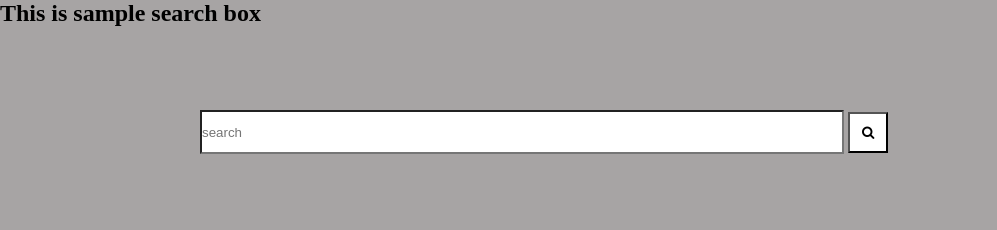
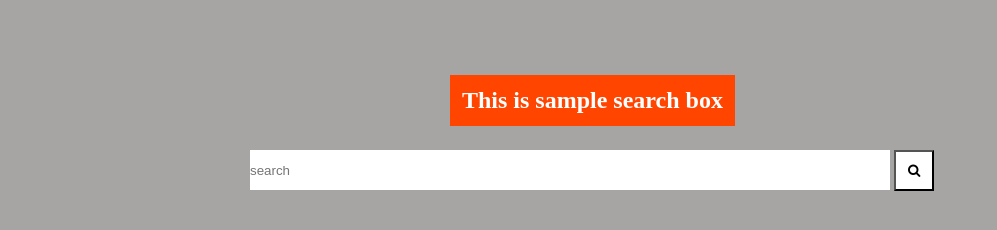
Before and after one commit to krishnamohan-code/SearchEngine, a plain HTML site: page index.html in a window 1280 px wide. Shown: the whole page, without its empty margins (0-997 px from the left). Drawn offline with nearby package versions, Linux system fonts and the light colour scheme.

Commit message:
completed

```diff
--- a/index.html
+++ b/index.html
@@ -6,7 +6,7 @@
   <script src="http://code.jquery.com/jquery-latest.js"></script>
     <link rel="stylesheet" href="https://cdnjs.cloudflare.com/ajax/libs/font-awesome/4.7.0/css/font-awesome.min.css">
     <link rel="stylesheet" href="task.css">
-    <title>search</title>
+    <title>Search Engine</title>
 </head>
 <body>
   <h2>This is sample search box </h2>
--- a/task.css
+++ b/task.css
@@ -9,10 +9,12 @@
     color: black;
 }
 h2{
-    color: black;
+    color:white;
+    padding: 0.5em;
+    background: orangered;
     position: absolute;
-    top: 80;
-    left: 300;
+    left: 450px;
+    top:75px;
 }
 
 i
@@ -20,11 +22,17 @@ i
  padding: 12px;
  cursor: pointer;
 }
+i:hover{
+    background: black;
+    color: aliceblue;
+}
 #searchterm{
-    margin-top: 110px;
-    margin-left: 200px;
+    border-style: none;
+    margin-top: 150px;
+    margin-left: 250px;
     height: 40px;
     width: 50%;
+
 }
 #results
 {
```
